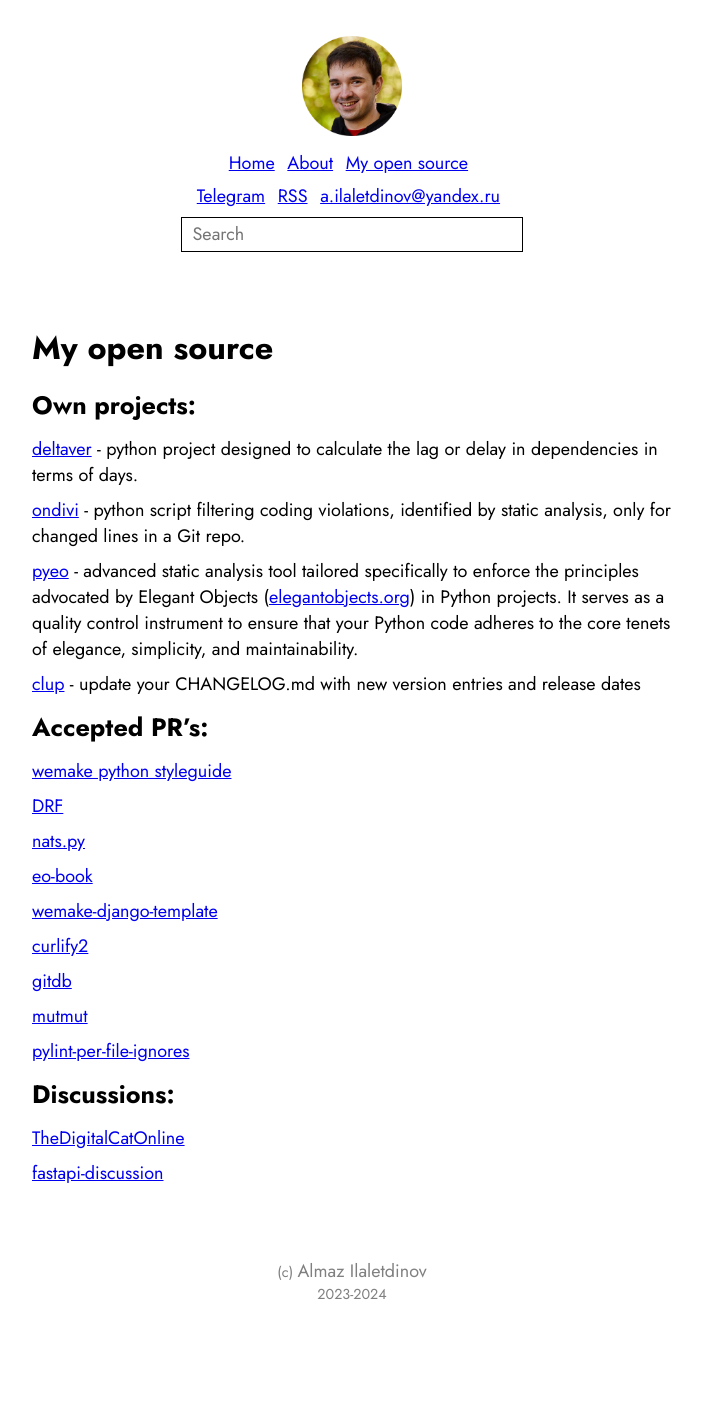
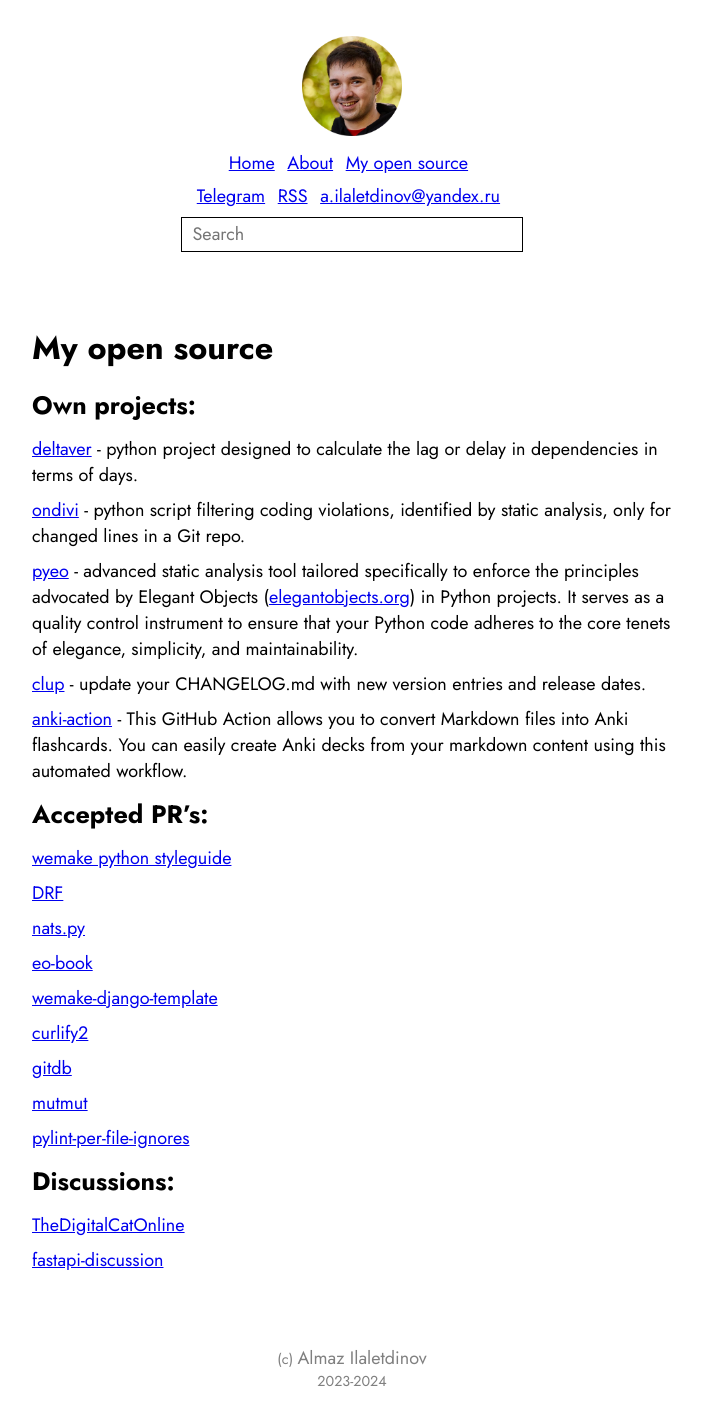
Before and after one commit to blablatdinov/blog, a Jekyll site: the page built from static/open_source.md, in a window 1280 px wide. Shown: the whole page, without its empty margins (288-990 px from the left). Built offline with Jekyll 4.4.1, drawn with Linux system fonts in a browser that asks for light colours; before the commit the page ends 1340 px from its top, so only the background shows below that.

Commit message:
Anki action

```diff
--- a/static/open_source.md
+++ b/static/open_source.md
@@ -16,7 +16,9 @@
 
 [pyeo](https://github.com/blablatdinov/pyeo) - advanced static analysis tool tailored specifically to enforce the principles advocated by Elegant Objects ([elegantobjects.org](https://elegantobjects.org)) in Python projects. It serves as a quality control instrument to ensure that your Python code adheres to the core tenets of elegance, simplicity, and maintainability.
 
-[clup](https://github.com/blablatdinov/clup) - update your CHANGELOG.md with new version entries and release dates
+[clup](https://github.com/blablatdinov/clup) - update your CHANGELOG.md with new version entries and release dates.
+
+[anki-action](https://github.com/blablatdinov/anki-action) - This GitHub Action allows you to convert Markdown files into Anki flashcards. You can easily create Anki decks from your markdown content using this automated workflow.
 
 ## Accepted PR's:
 
```
